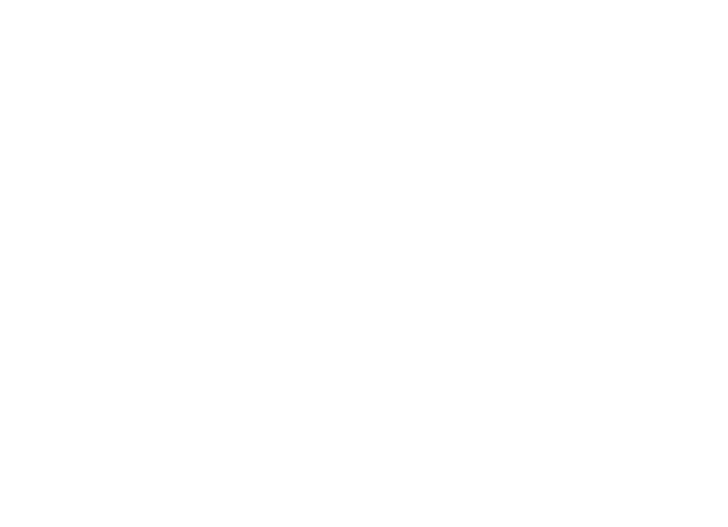
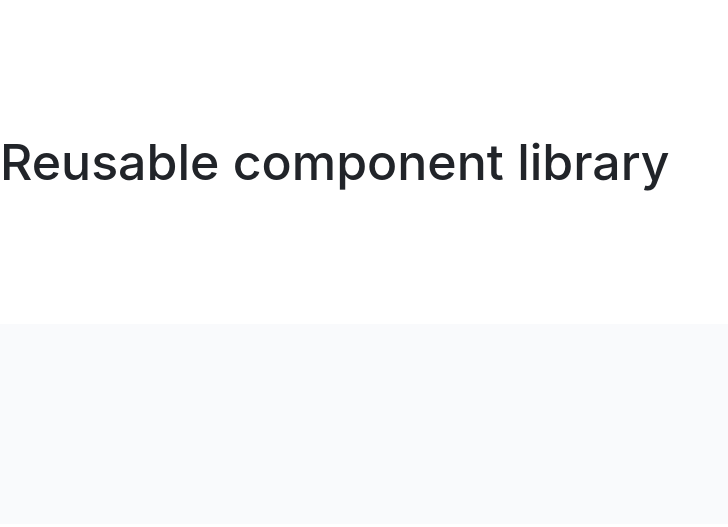
Before and after one commit to js-tasks-ru/htmlcss-20230911-4_aleksandr-suhin, a website: page index.html in a window 1280 px wide. Shown: the whole page, without its empty margins (0-728 px from the left). Drawn offline with nearby package versions, Linux system fonts and the light colour scheme.

Commit message:
Added main structure

```diff
--- a/assets/css/main.css
+++ b/assets/css/main.css
@@ -1,4 +1,9 @@
 @import '../fonts/fonts.css';
+
+@import '../../components/header/header.css';
+@import '../../components/preview/preview.css';
+@import '../../components/footer/footer.css';
+
 
 :root {
     --white: #ffffff;
--- /dev/null
+++ b/components/footer/footer.css
@@ -0,0 +1,3 @@
+.footer{
+    background: white;
+}
--- /dev/null
+++ b/components/header/header.css
@@ -0,0 +1,13 @@
+.header {
+    padding: 96px 0 97px;
+    background: white;
+}
+
+.header__title {
+    color: #212429;
+    font-size: 50px;
+    font-family: Inter;
+    font-weight: 500;
+    line-height: 64px;
+    word-wrap: break-word
+}
--- /dev/null
+++ b/components/page/page.css
@@ -0,0 +1,3 @@
+.page{
+
+}
--- /dev/null
+++ b/components/preview/preview.css
@@ -0,0 +1,4 @@
+.preview{
+    padding: 100px 0;
+    background: #F9FAFC;
+}
--- a/index.html
+++ b/index.html
@@ -1,10 +1,24 @@
 <!DOCTYPE html>
 <!-- Главная страница -->
 <html lang="ru">
-    <head>
-        <link rel="stylesheet" href="./assets/css/main.css">
-    </head>
-    <body>
 
-    </body>
+<head>
+    <link rel="stylesheet" href="./assets/css/normalize.css">
+    <link rel="stylesheet" href="./assets/css/main.css">
+</head>
+
+<body>
+    <div class="page">
+        <header class="header">
+            <h1 class="header__title">Reusable component library</h1>
+        </header>
+        <main>
+            <div class="preview">
+
+            </div>
+        </main>
+        <footer class="footer"></footer>
+    </div>
+</body>
+
 </html>
--- a/package.json
+++ b/package.json
@@ -27,6 +27,7 @@
   "dependencies": {
     "husky": "^6.0.0",
     "lint-staged": "^10.5.4",
+    "normalize.css": "^8.0.1",
     "prettier": "^2.2.1"
   }
 }
```
